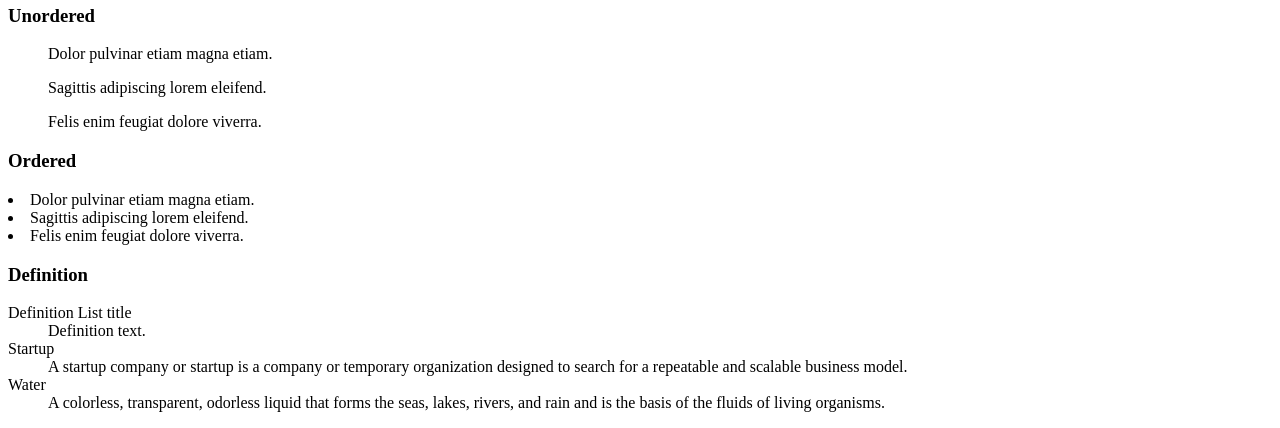
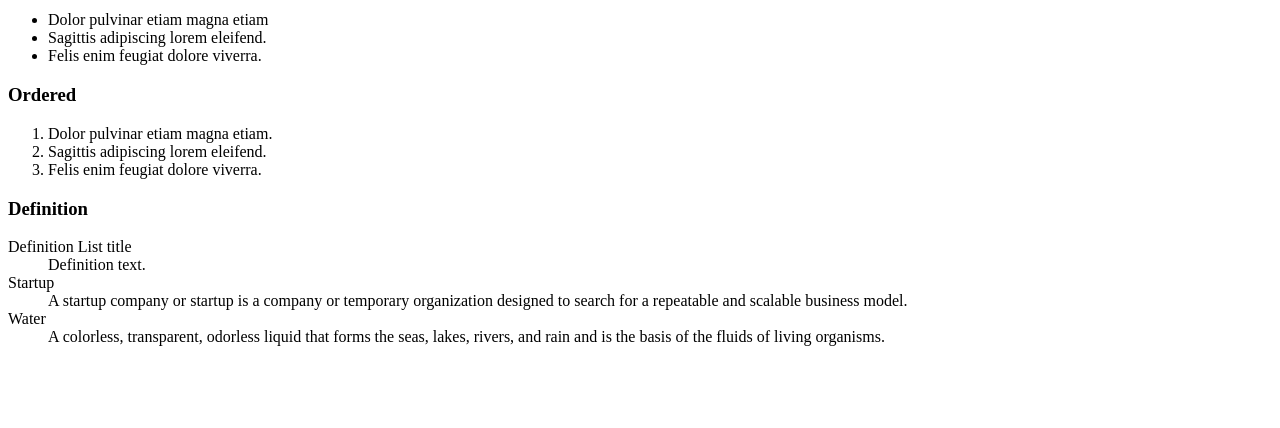
Before and after one commit to Cindyjeby/alx-frontend, a plain HTML site: page 0x00-html_advanced/26-styleguide.html in a window 1280 px wide. Shown: the part 582-1010 px from the top of the page. After the commit the page ends 944 px from the top, so only its background shows below. Drawn offline with Linux system fonts and the light colour scheme.

```diff
--- a/0x00-html_advanced/26-styleguide.html
+++ b/0x00-html_advanced/26-styleguide.html
@@ -31,20 +31,25 @@
                 <p>Nunc lacinia ante nunc ac lobortis. Interdum adipiscing gravida odio porttitor sem non mi integer non faucibus ornare mi ut ante amet placerat aliquet. Volutpat eu sed ante lacinia sapien lorem accumsan varius montes viverra nibh in adipiscing blandit tempus accumsan.</p>
             </section>
 
-            <br>
             <!-- Lists -->
             <section>
                 <header>
                     <h2>Lists</h2>
                     <div>
                         <h3>Unordered</h3>
-                        <ul>Dolor pulvinar etiam magna etiam.</ul>
-                        <ul>Sagittis adipiscing lorem eleifend.</ul>
-                        <ul>Felis enim feugiat dolore viverra.</ul>
+                        <ul>
+                            <li>Dolor pulvinar etiam magna etiam</li>
+                            <li>Sagittis adipiscing lorem eleifend.</li>
+                            <li>Felis enim feugiat dolore viverra.</li>
+                        </ul>
+
                         <h3>Ordered</h3>
-                        <li>Dolor pulvinar etiam magna etiam.</li>
-                        <li>Sagittis adipiscing lorem eleifend.</li>
-                        <li>Felis enim feugiat dolore viverra.</li>
+                        <ol>
+                            <li>Dolor pulvinar etiam magna etiam.</li>
+                            <li>Sagittis adipiscing lorem eleifend.</li>
+                            <li>Felis enim feugiat dolore viverra.</li>
+                        </ol>
+
                         <h3>Definition</h3>
                         <dl>
                             <dt>Definition List title</dt>
```
